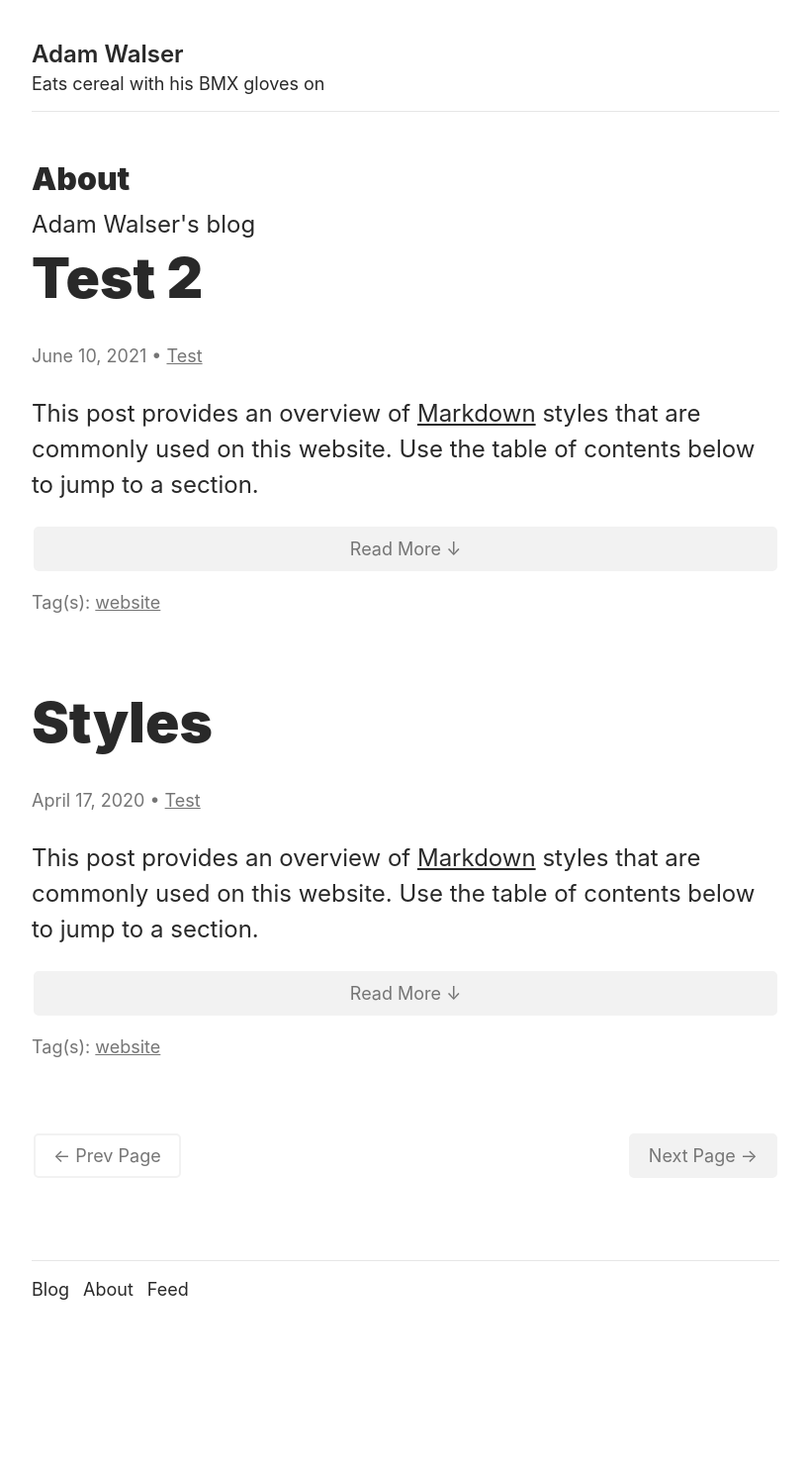
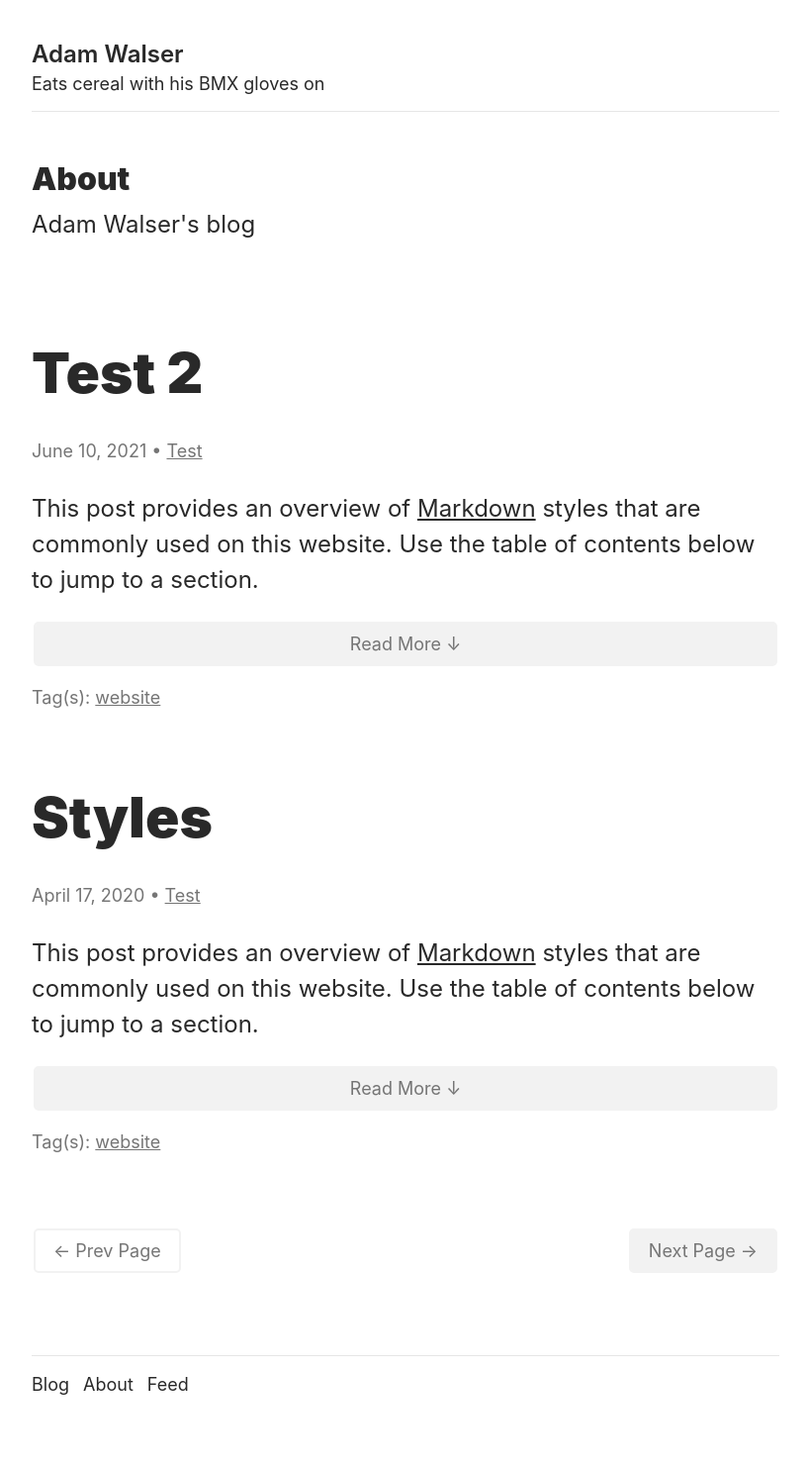
Before and after one commit to ajpwalser/ajpwalser.github.io, a Jekyll site: the page built from index.html, in a window 1280 px wide. Shown: the whole page at 99% size, without its empty margins (230-1047 px from the left). Built offline with Jekyll 4.4.1, drawn with Linux system fonts in a browser that asks for light colours; some web fonts are replaced; the list of posts is cut into pages by our own code; before the commit the page ends 1387 px from its top, so only the background shows below that.

Commit message:
Update style.css

```diff
--- a/css/style.css
+++ b/css/style.css
@@ -31,10 +31,6 @@ hr {
 
 header {
 margin-bottom: 2em;
-}
-
-svg {
-  width: 40vmin;
 }
 
 footer {
@@ -72,6 +68,12 @@ footer li {
 aside {
 font-size: 75%;
 font-weight: 400;
+}
+
+/* Description */
+
+section {
+margin-bottom: 4em;
 }
 
 /* Headings */
```
